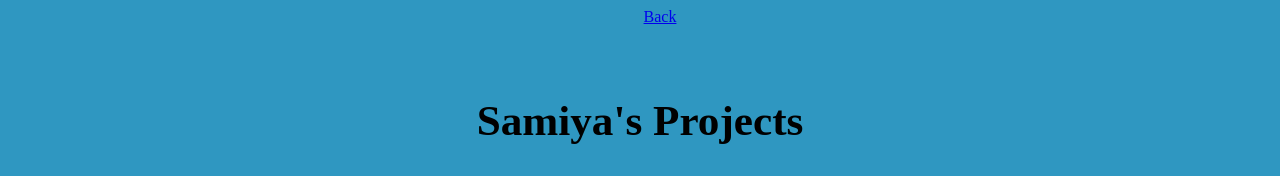
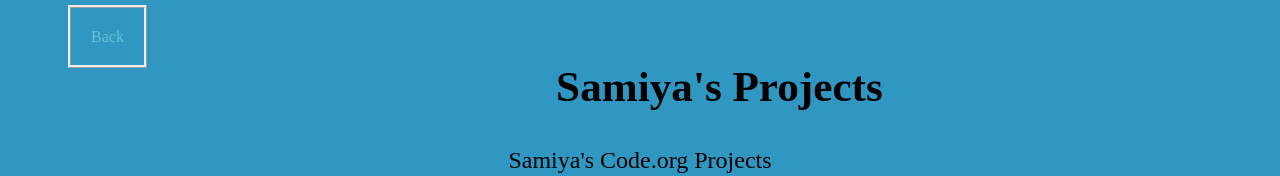
Before and after one commit to WVCS/website-samiyam33, a plain HTML site: page projects.html in a window 1280 px wide. Shown: the top 176 px of the page. Drawn offline with Linux system fonts and the light colour scheme.

Commit message:
Update styleprojects.css

```diff
--- a/styleprojects.css
+++ b/styleprojects.css
@@ -12,5 +12,18 @@ p{
 ul{
   text-align: center;
   list-style-type: none;
-
+li {
+ float: left;
+  padding: 20px;
+  text-align: center;
 }
+li a {
+  padding: 20px;
+  color: #68C3D4;
+    text-decoration: none;
+  font-family: "Papyrus";
+  border: ridge;
+}
+li a:hover{
+  background-color: #134074;
+}
```
